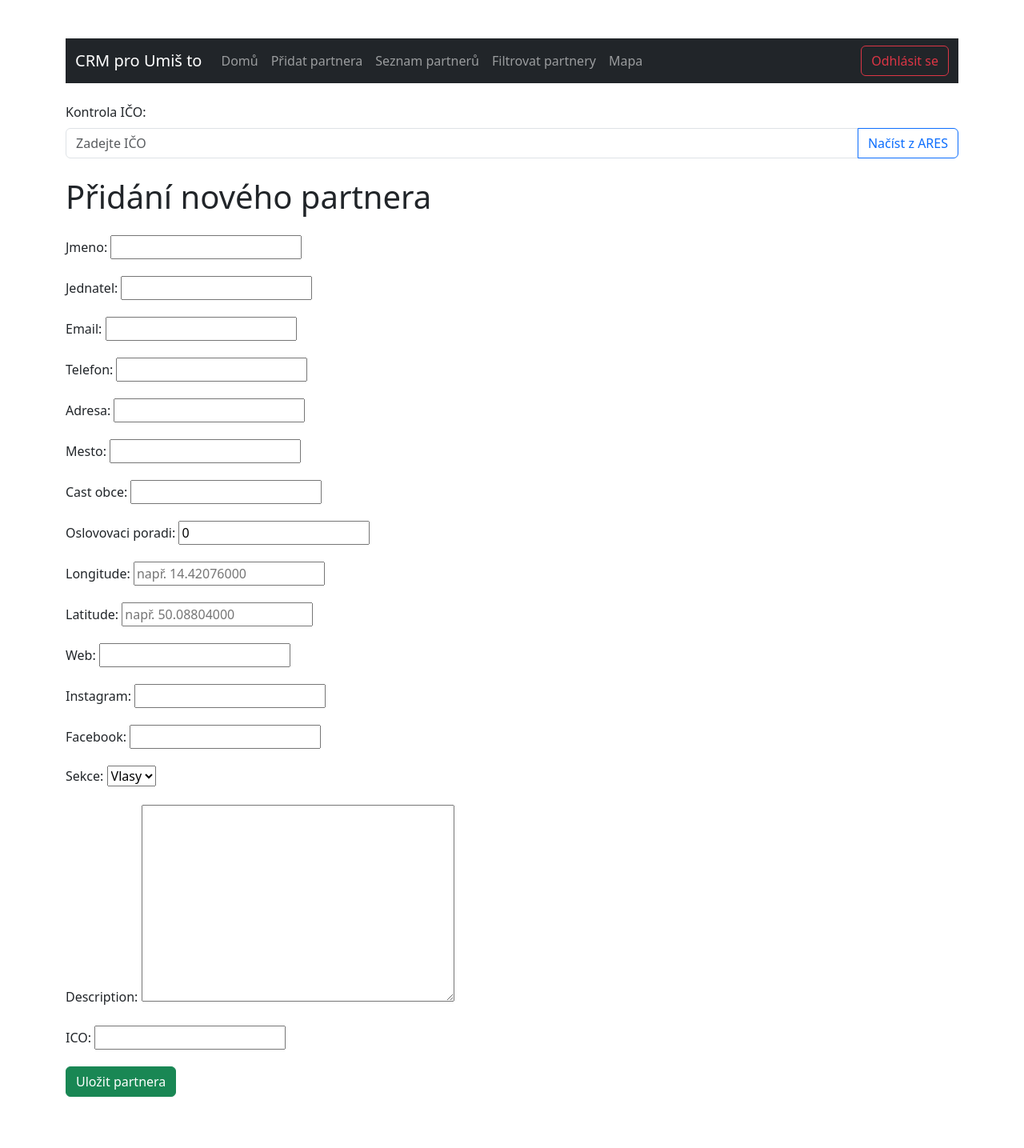
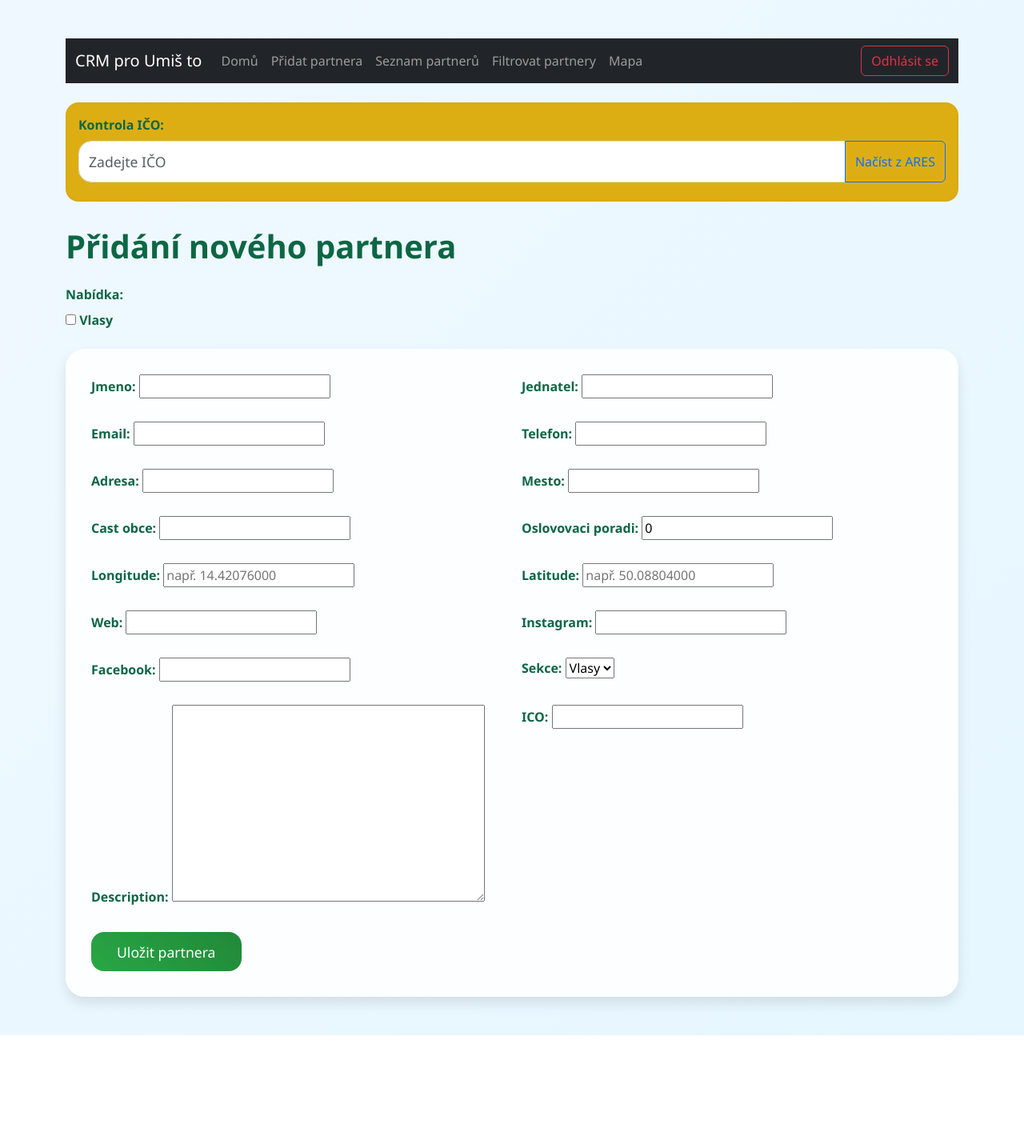
Before and after one commit to Hakliano/CRM_2, a Django app: page /novy-partner/ in a window 1280 px wide. Shown: the whole page at 80% size. After the commit the page ends 1294 px from the top, so only its background shows below. Run offline with Django 4.2, Linux system fonts and the light colour scheme; the visitor is signed in with stand-in values (Sample User, id 1); data comes from the database, SQL or seed files in the repository.

Commit message:
💅 Přidání podpory pro sekundární sekce + moderní vzhled formuláře

```diff
--- a/partners/forms.py
+++ b/partners/forms.py
@@ -2,9 +2,16 @@ from django import forms
 from .models import Sekce, Partner
 from django.contrib.auth.models import User
 from decimal import Decimal, ROUND_DOWN
+from django.forms.widgets import CheckboxSelectMultiple
 
 
 class PartnerForm(forms.ModelForm):
+    sekce_sekundarni = forms.ModelMultipleChoiceField(
+        queryset=Sekce.objects.none(),
+        widget=forms.CheckboxSelectMultiple(),
+        required=False,
+        label="Doplňkové sekce"
+    )
     class Meta:
         model = Partner
         fields = "__all__"
@@ -30,10 +37,14 @@ class PartnerForm(forms.ModelForm):
             ),
         }
 
+
     def __init__(self, *args, **kwargs):
         super().__init__(*args, **kwargs)
         self.fields["longitude"].localize = False
         self.fields["latitude"].localize = False
+        self.fields["sekce_sekundarni"].widget = forms.CheckboxSelectMultiple()
+        self.fields["sekce_sekundarni"].label = "Doplňkové sekce"
+        self.fields["sekce_sekundarni"].queryset = Sekce.objects.all()
 
 
     def clean_longitude(self):
--- a/partners/models.py
+++ b/partners/models.py
@@ -25,6 +25,7 @@ class Partner(models.Model):
     kontaktovan = models.BooleanField(default=False)
     vysledek_kontaktu = models.TextField(blank=True, null=True)
     sekce = models.ForeignKey("Sekce", on_delete=models.SET_DEFAULT, default=1)
+    sekce_sekundarni = models.ManyToManyField("Sekce", blank=True, related_name="partneri_sekundarni")
     description = models.TextField(blank=True, null=True)
     ICO = models.CharField(blank=False, null=True, max_length=8, unique=True)
 
@@ -45,3 +46,14 @@ class Sekce(models.Model):
 
     def __str__(self):
         return self.nazev
+
+
+class PartnerSection(models.Model):
+    partner = models.ForeignKey("Partner", on_delete=models.CASCADE)
+    sekce = models.ForeignKey("Sekce", on_delete=models.CASCADE)
+
+    class Meta:
+        unique_together = ("partner", "sekce")
+
+    def __str__(self):
+        return f"{self.partner.jmeno} – {self.sekce.nazev}"
--- a/partners/templates/partners/pridat_partnera.html
+++ b/partners/templates/partners/pridat_partnera.html
@@ -4,10 +4,67 @@
   <meta charset="UTF-8" />
   <title>Přidání nového partnera</title>
   <link href="https://cdn.jsdelivr.net/npm/bootstrap@5.3.0/dist/css/bootstrap.min.css" rel="stylesheet" />
+  <style>
+    body {
+      background: linear-gradient(135deg, #f0f8ff, #e6f7ff);
+      font-family: 'Segoe UI', sans-serif;
+      color:rgb(13, 102, 68);
+    }
+
+    h1 {
+      font-size: 2.5rem;
+      color: 13, 102, 68;
+      font-weight: bold;
+      margin-bottom: 1.5rem;
+    }
+
+    .form-section {
+      background-color: #ffffffdd;
+      border-radius: 1.5rem;
+      padding: 2rem;
+      box-shadow: 0 8px 16px rgba(0, 0, 0, 0.1);
+    }
+
+    label {
+      font-weight: 600;
+      color:rgb(13, 102, 68);
+    }
+
+    .form-control {
+      border-radius: 1rem;
+      font-size: 1.1rem;
+      padding: 0.75rem;
+    }
+
+    .btn-success {
+      border-radius: 1rem;
+      font-size: 1.1rem;
+      padding: 0.7rem 2rem;
+      background: linear-gradient(45deg, #28a745, #218838);
+      border: none;
+    }
+
+    .ico-box {
+      background-color:rgb(221, 174, 20);
+      padding: 1rem;
+      border-radius: 1rem;
+      margin-bottom: 2rem;
+      box-shadow: inset 0 0 5px rgba(0, 0, 0, 0.05);
+    }
+
+    .form-check-label {
+      font-weight: normal;
+    }
+
+    .form-check {
+      margin-right: 1rem;
+    }
+  </style>
 </head>
 <body class="container py-5">
+
   {% if messages %}
-      <div class="container">
+    <div class="container mb-4">
       {% for message in messages %}
         <div class="alert alert-success">{{ message }}</div>
       {% endfor %}
@@ -16,34 +73,48 @@
 
   {% include 'partners/hlavicka.html' %}
 
-    <div class="mb-4">
+  <div class="ico-box">
     <label for="ico-kontrola" class="form-label">Kontrola IČO:</label>
     <div class="input-group">
       <input type="text" id="ico-kontrola" class="form-control" maxlength="8" placeholder="Zadejte IČO" />
       <button class="btn btn-outline-primary" type="button" id="nacist-ares">Načíst z ARES</button>
     </div>
-      <div id="ico-status" class="form-text mt-1 fw-bold"></div>
+    <div id="ico-status" class="form-text mt-2 fw-bold text-danger"></div>
   </div>
 
-    <h1 class="mb-4">Přidání nového partnera</h1>
+  <h1>Přidání nového partnera</h1>
 
+  <div class="mb-4">
+    <label class="form-label">Nabídka:</label>
+    <div class="d-flex flex-wrap">
+      {{ form.sekce_sekundarni }}
+    </div>
+    {% if form.sekce_sekundarni.errors %}
+      <div class="text-danger">{{ form.sekce_sekundarni.errors }}</div>
+    {% endif %}
+  </div>
+
+  <div class="form-section">
     <form method="POST">
       {% csrf_token %}
       <div class="row">
         {% for field in form %}
-          <div class="mb-3">
+          {% if field.name != "sekce_sekundarni" %}
+            <div class="col-md-6 mb-4">
               <label class="form-label">{{ field.label_tag }}</label>
               {{ field }}
               {% if field.errors %}
                 <div class="text-danger">{{ field.errors }}</div>
               {% endif %}
             </div>
+          {% endif %}
         {% endfor %}
-      </div> <!-- ← přidáno -->
+      </div>
+
+
       <button type="submit" class="btn btn-success">Uložit partnera</button>
     </form>
-
-    <p id="ico-status" class="mt-2 fw-bold"></p>
+  </div>
 
   <script>
     document.addEventListener('DOMContentLoaded', function () {
@@ -51,10 +122,8 @@
       const status = document.getElementById('ico-status')
       const nactiBtn = document.getElementById('nacist-ares')
 
-        // ✅ Automatická kontrola existence IČO v systému
       icoInput.addEventListener('input', function () {
         const ico = this.value
-
         if (ico.length === 8 && !isNaN(ico)) {
           fetch(`/check-ico/?ico=${ico}`)
             .then((response) => response.json())
@@ -74,10 +143,8 @@
         }
       })
 
-        // ✅ Načíst údaje z ARES
       nactiBtn.addEventListener('click', function () {
         const ico = icoInput.value
-
         if (ico.length === 8 && !isNaN(ico)) {
           fetch(`/ares-lookup/?ico=${ico}`)
             .then((response) => response.json())
@@ -85,7 +152,6 @@
               if (data.error) {
                 alert('Chyba: ' + data.error)
               } else {
-                  // Předvyplníme pole z ARESu – přizpůsobte podle názvů polí ve formuláři
                 document.getElementById('id_jmeno').value = data.jmeno || ''
                 document.getElementById('id_adresa').value = data.adresa || ''
                 document.getElementById('id_mesto').value = data.mesto || ''
@@ -104,5 +170,6 @@
       })
     })
   </script>
+
 </body>
 </html>
--- a/partners/views.py
+++ b/partners/views.py
@@ -51,7 +51,7 @@ def filtrovat_partnery(request):
         if data['cast_obce']:
             partneri = partneri.filter(cast_obce__icontains=data['cast_obce'])
         if data['sekce']:
-            partneri = partneri.filter(sekce=data['sekce'])
+                partneri = partneri.filter(sekce_sekundarni=data['sekce'])
         if data['oslovovaci_poradi'] is not None:
             partneri = partneri.filter(oslovovaci_poradi=data['oslovovaci_poradi'])
         if data['created_by']:
@@ -123,7 +123,7 @@ def mapa_partneru(request):
         if form.cleaned_data['cast_obce']:
             partneri = partneri.filter(cast_obce__icontains=form.cleaned_data['cast_obce'])
         if form.cleaned_data['sekce']:
-            partneri = partneri.filter(sekce=form.cleaned_data['sekce'])
+            partneri = partneri.filter(sekce_sekundarni=form.cleaned_data['sekce'])
         if form.cleaned_data['oslovovaci_poradi']:
             partneri = partneri.filter(oslovovaci_poradi=form.cleaned_data['oslovovaci_poradi'])
         if form.cleaned_data['created_by']:
```
Also changed, not shown: partners/templates/partners/filtr_partneru.html (+11 -2 lines), partners/templates/partners/partner_detail.html (+13 -0 lines), partners/migrations/0010_partner_sekce_sekundarni_partnersection.py (added). Lines whose indentation alone changed are shown as unchanged.
